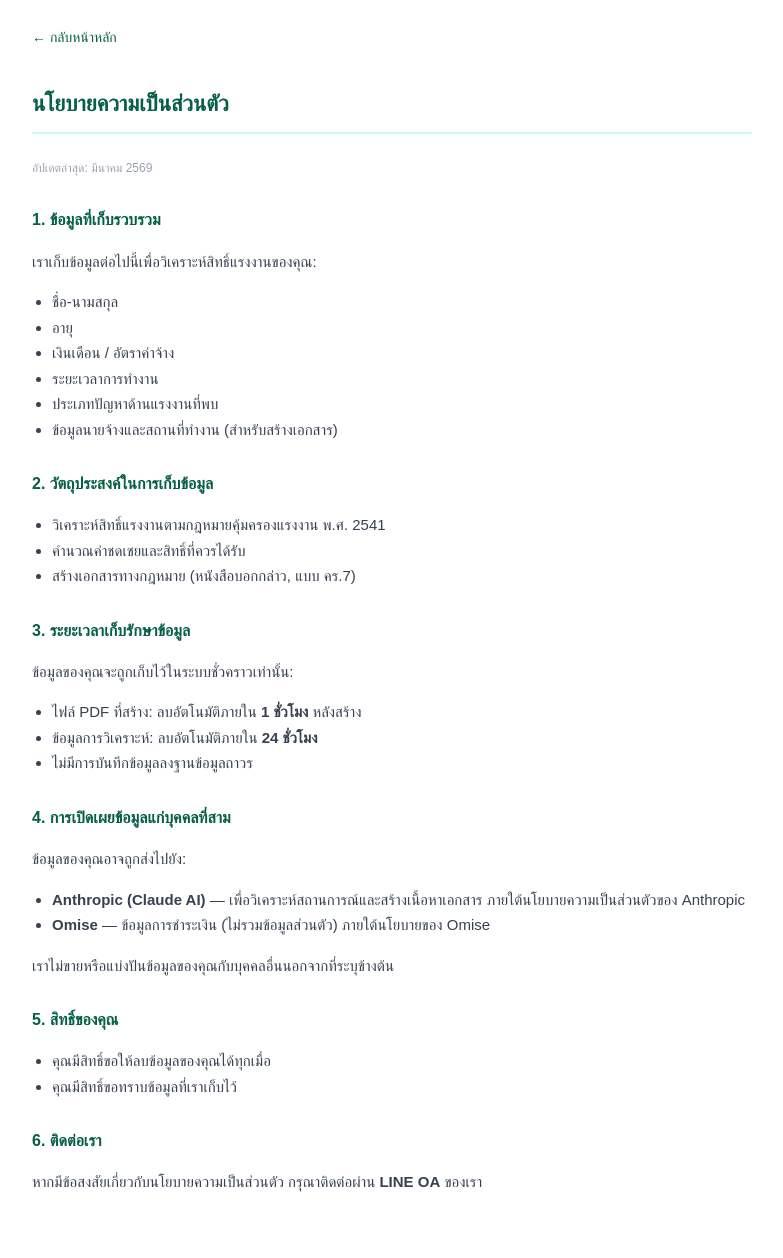
After one commit to terrynoh/AI-Labor-Advisor, a Flask app: page /privacy in a window 1280 px wide. The commit adds this page. Shown: the whole page, without its empty margins (248-1031 px from the left). Run offline with Flask 3, Linux system fonts and the light colour scheme.

Commit message:
feat: PDPA consent + privacy/terms pages + rebrand to Rusit
- index.html: PDPA 체크박스 추가 (미체크 시 분석 버튼 비활성화)
- index.html: 푸터에 개인정보처리방침/이용약관 링크 추가
- privacy.html: 개인정보처리방침 페이지 신규 생성
- terms.html: 이용약관 페이지 신규 생성
- app.py: /privacy, /terms 라우트 추가
- 전체: "AI Labor Advisor" → "Rusit (รู้สิทธิ์)" 리브랜딩
- app.py: logger.warning → logger.info for [PAYMENT] logs
- index.html: f_monthly_salary parseInt + step=1

Co-Authored-By: Claude Sonnet 4.6 <noreply@anthropic.com>

```diff
--- a/app.py
+++ b/app.py
@@ -100,6 +100,16 @@ def index():
     session.clear()
     session["messages"] = []
     return render_template("index.html", omise_public_key=OMISE_PUBLIC_KEY)
+
+
+@app.route("/privacy")
+def privacy():
+    return render_template("privacy.html")
+
+
+@app.route("/terms")
+def terms():
+    return render_template("terms.html")
 
 
 # ─────────────────────────────────────────────
@@ -527,7 +537,7 @@ def create_payment():
             base_url = "https://" + base_url[len("http://"):]
 
         return_uri = f"{base_url}/payment-return?inv={inv}"
-        logger.warning("[PAYMENT] return_uri=%s", return_uri)
+        logger.info("[PAYMENT] return_uri=%s", return_uri)
 
         charge = omise.Charge.create(
             amount=PACKAGE_PRICE_SATANG,
@@ -542,7 +552,7 @@ def create_payment():
         _pending_orders[inv]["charge_status"] = charge.status
         _pending_orders[inv]["last_event"] = "create_payment"
 
-        logger.warning("[PAYMENT] charge created: inv=%s id=%s status=%s", inv, charge.id, charge.status)
+        logger.info("[PAYMENT] charge created: inv=%s id=%s status=%s", inv, charge.id, charge.status)
 
         if charge.status == "successful":
             _pending_orders[inv]["_paid"] = True
--- /dev/null
+++ b/templates/privacy.html
@@ -0,0 +1,66 @@
+<!DOCTYPE html>
+<html lang="th">
+<head>
+<meta charset="UTF-8">
+<meta name="viewport" content="width=device-width, initial-scale=1.0">
+<title>นโยบายความเป็นส่วนตัว — Rusit (รู้สิทธิ์)</title>
+<style>
+    body { font-family: 'Sarabun', sans-serif; max-width: 720px; margin: 0 auto; padding: 24px 20px 48px; color: #1f2937; line-height: 1.7; font-size: 15px; }
+    h1 { font-size: 22px; color: #065f46; border-bottom: 2px solid #d1fae5; padding-bottom: 10px; margin-bottom: 24px; }
+    h2 { font-size: 16px; color: #065f46; margin-top: 28px; margin-bottom: 8px; }
+    p, li { color: #374151; }
+    ul { padding-left: 20px; }
+    .back { display: inline-block; margin-bottom: 20px; color: #065f46; text-decoration: none; font-size: 14px; }
+    .back:hover { text-decoration: underline; }
+    .updated { font-size: 12px; color: #9ca3af; margin-bottom: 24px; }
+</style>
+</head>
+<body>
+<a class="back" href="/">← กลับหน้าหลัก</a>
+<h1>นโยบายความเป็นส่วนตัว</h1>
+<p class="updated">อัปเดตล่าสุด: มีนาคม 2569</p>
+
+<h2>1. ข้อมูลที่เก็บรวบรวม</h2>
+<p>เราเก็บข้อมูลต่อไปนี้เพื่อวิเคราะห์สิทธิ์แรงงานของคุณ:</p>
+<ul>
+    <li>ชื่อ-นามสกุล</li>
+    <li>อายุ</li>
+    <li>เงินเดือน / อัตราค่าจ้าง</li>
+    <li>ระยะเวลาการทำงาน</li>
+    <li>ประเภทปัญหาด้านแรงงานที่พบ</li>
+    <li>ข้อมูลนายจ้างและสถานที่ทำงาน (สำหรับสร้างเอกสาร)</li>
+</ul>
+
+<h2>2. วัตถุประสงค์ในการเก็บข้อมูล</h2>
+<ul>
+    <li>วิเคราะห์สิทธิ์แรงงานตามกฎหมายคุ้มครองแรงงาน พ.ศ. 2541</li>
+    <li>คำนวณค่าชดเชยและสิทธิ์ที่ควรได้รับ</li>
+    <li>สร้างเอกสารทางกฎหมาย (หนังสือบอกกล่าว, แบบ คร.7)</li>
+</ul>
+
+<h2>3. ระยะเวลาเก็บรักษาข้อมูล</h2>
+<p>ข้อมูลของคุณจะถูกเก็บไว้ในระบบชั่วคราวเท่านั้น:</p>
+<ul>
+    <li>ไฟล์ PDF ที่สร้าง: ลบอัตโนมัติภายใน <strong>1 ชั่วโมง</strong> หลังสร้าง</li>
+    <li>ข้อมูลการวิเคราะห์: ลบอัตโนมัติภายใน <strong>24 ชั่วโมง</strong></li>
+    <li>ไม่มีการบันทึกข้อมูลลงฐานข้อมูลถาวร</li>
+</ul>
+
+<h2>4. การเปิดเผยข้อมูลแก่บุคคลที่สาม</h2>
+<p>ข้อมูลของคุณอาจถูกส่งไปยัง:</p>
+<ul>
+    <li><strong>Anthropic (Claude AI)</strong> — เพื่อวิเคราะห์สถานการณ์และสร้างเนื้อหาเอกสาร ภายใต้นโยบายความเป็นส่วนตัวของ Anthropic</li>
+    <li><strong>Omise</strong> — ข้อมูลการชำระเงิน (ไม่รวมข้อมูลส่วนตัว) ภายใต้นโยบายของ Omise</li>
+</ul>
+<p>เราไม่ขายหรือแบ่งปันข้อมูลของคุณกับบุคคลอื่นนอกจากที่ระบุข้างต้น</p>
+
+<h2>5. สิทธิ์ของคุณ</h2>
+<ul>
+    <li>คุณมีสิทธิ์ขอให้ลบข้อมูลของคุณได้ทุกเมื่อ</li>
+    <li>คุณมีสิทธิ์ขอทราบข้อมูลที่เราเก็บไว้</li>
+</ul>
+
+<h2>6. ติดต่อเรา</h2>
+<p>หากมีข้อสงสัยเกี่ยวกับนโยบายความเป็นส่วนตัว กรุณาติดต่อผ่าน <strong>LINE OA</strong> ของเรา</p>
+</body>
+</html>
```
Also changed, not shown: templates/index.html (+11 -3 lines), templates/terms.html (added, +66 -0 lines).
